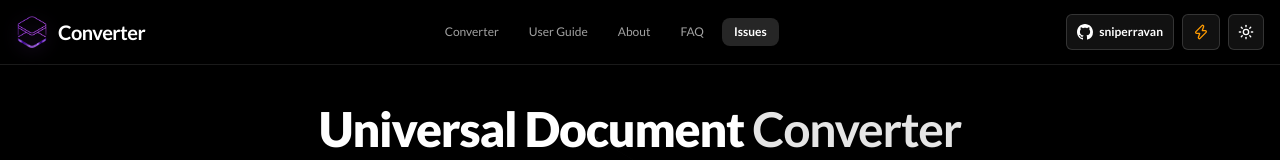
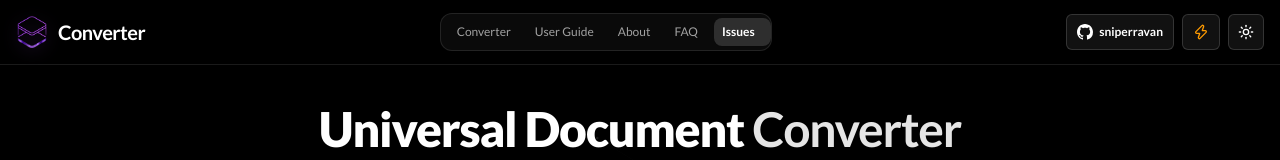
Before and after one commit to SniperRavan/Converter, a React (Vite) app: page / in a window 1280 px wide. Shown: the top 160 px of the page. Built offline with nearby package versions, Linux system fonts and the light colour scheme; no server answers; a web font is replaced by a local one.

Commit message:
feat(nav): add fluid sliding active pill and smooth debounced scrollspy to Header

```diff
--- a/src/components/Header.tsx
+++ b/src/components/Header.tsx
@@ -6,6 +6,13 @@ import heroImg from '../assets/hero.png'
 export const Header: React.FC = () => {
   const { themeMode, toggleThemeMode, motionMode, setMotionMode } = useConverterStore()
   const [activeSection, setActiveSection] = useState<string>('converter')
+  const [pillStyle, setPillStyle] = useState<{ left: number; width: number; ready: boolean }>({
+    left: 0,
+    width: 0,
+    ready: false,
+  })
+  const navRefs = React.useRef<Record<string, HTMLAnchorElement | null>>({})
+  const scrollTimerRef = React.useRef<ReturnType<typeof setTimeout> | null>(null)
 
   const cycleMotion = () => {
     if (motionMode === 'full') setMotionMode('reduced')
@@ -13,10 +20,13 @@ export const Header: React.FC = () => {
     else setMotionMode('full')
   }
 
-  // Active scrollspy to track current in-view section
+  // Active scrollspy to track current in-view section with smooth hysteresis
   useEffect(() => {
     const handleScroll = () => {
-      const scrollPosition = window.scrollY + 180
+      if (scrollTimerRef.current) clearTimeout(scrollTimerRef.current)
+
+      scrollTimerRef.current = setTimeout(() => {
+        const scrollPosition = window.scrollY + 200
 
         // Near bottom edge of page -> activate issues
         if (
@@ -46,12 +56,33 @@ export const Header: React.FC = () => {
         }
 
         setActiveSection('converter')
+      }, 40)
     }
 
     window.addEventListener('scroll', handleScroll, { passive: true })
     handleScroll()
-    return () => window.removeEventListener('scroll', handleScroll)
+    return () => {
+      window.removeEventListener('scroll', handleScroll)
+      if (scrollTimerRef.current) clearTimeout(scrollTimerRef.current)
+    }
   }, [])
+
+  // Smoothly reposition the sliding active pill
+  useEffect(() => {
+    const updatePill = () => {
+      const el = navRefs.current[activeSection]
+      if (el) {
+        setPillStyle({
+          left: el.offsetLeft,
+          width: el.offsetWidth,
+          ready: true,
+        })
+      }
+    }
+    updatePill()
+    window.addEventListener('resize', updatePill, { passive: true })
+    return () => window.removeEventListener('resize', updatePill)
+  }, [activeSection])
 
   const navItems = [
     { id: 'converter', label: 'Converter', href: '#converter' },
@@ -78,18 +109,32 @@ export const Header: React.FC = () => {
           </span>
         </a>
 
-        {/* Center Nav Links in Requested Order with Scrollspy */}
-        <nav className="hidden md:flex items-center space-x-1.5 text-xs font-medium">
+        {/* Center Nav Links with Smooth Gliding Indicator Pill */}
+        <nav className="relative hidden md:flex items-center p-1 rounded-xl bg-black/[0.03] dark:bg-white/[0.04] border border-black/5 dark:border-white/10 text-xs font-medium">
+          {/* Sliding Active Pill */}
+          <div
+            aria-hidden="true"
+            className="absolute top-1 bottom-1 rounded-lg bg-neutral-900/10 dark:bg-white/15 shadow-2xs transition-all duration-300 ease-[cubic-bezier(0.25,1,0.5,1)] pointer-events-none"
+            style={{
+              transform: `translateX(${pillStyle.left}px)`,
+              width: `${pillStyle.width}px`,
+              opacity: pillStyle.ready ? 1 : 0,
+            }}
+          />
+
           {navItems.map((item) => {
             const isActive = activeSection === item.id
             return (
               <a
                 key={item.id}
+                ref={(el) => {
+                  navRefs.current[item.id] = el
+                }}
                 href={item.href}
-                className={`px-3 py-1.5 rounded-lg transition-all ${
+                className={`relative z-10 px-3 py-1.5 rounded-lg transition-colors duration-200 cursor-pointer ${
                   isActive
-                    ? 'bg-neutral-900/10 dark:bg-white/15 text-neutral-950 dark:text-white font-semibold shadow-2xs'
-                    : 'text-neutral-600 dark:text-neutral-400 hover:text-neutral-950 dark:hover:text-white hover:bg-black/5 dark:hover:bg-white/5'
+                    ? 'text-neutral-950 dark:text-white font-semibold'
+                    : 'text-neutral-600 dark:text-neutral-400 hover:text-neutral-950 dark:hover:text-white'
                 }`}
               >
                 {item.label}
```
Lines whose indentation alone changed are shown as unchanged.
